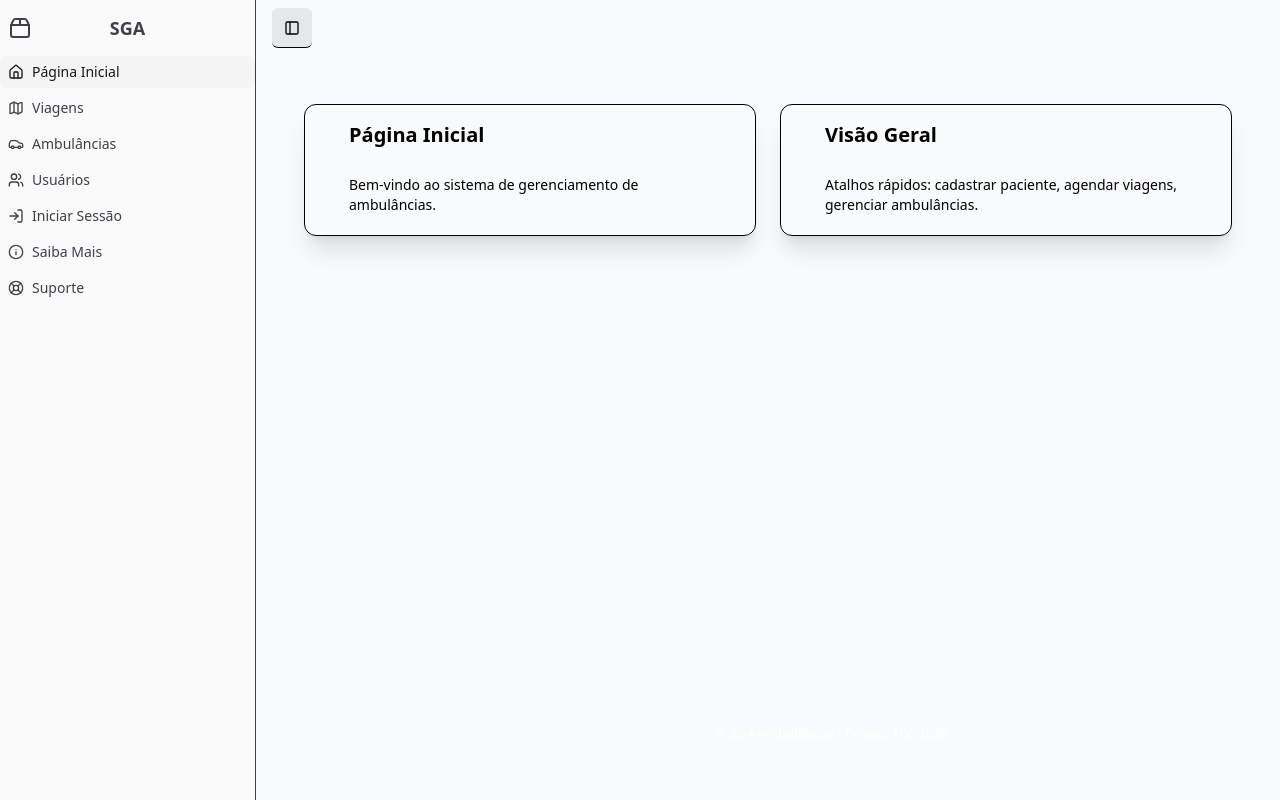
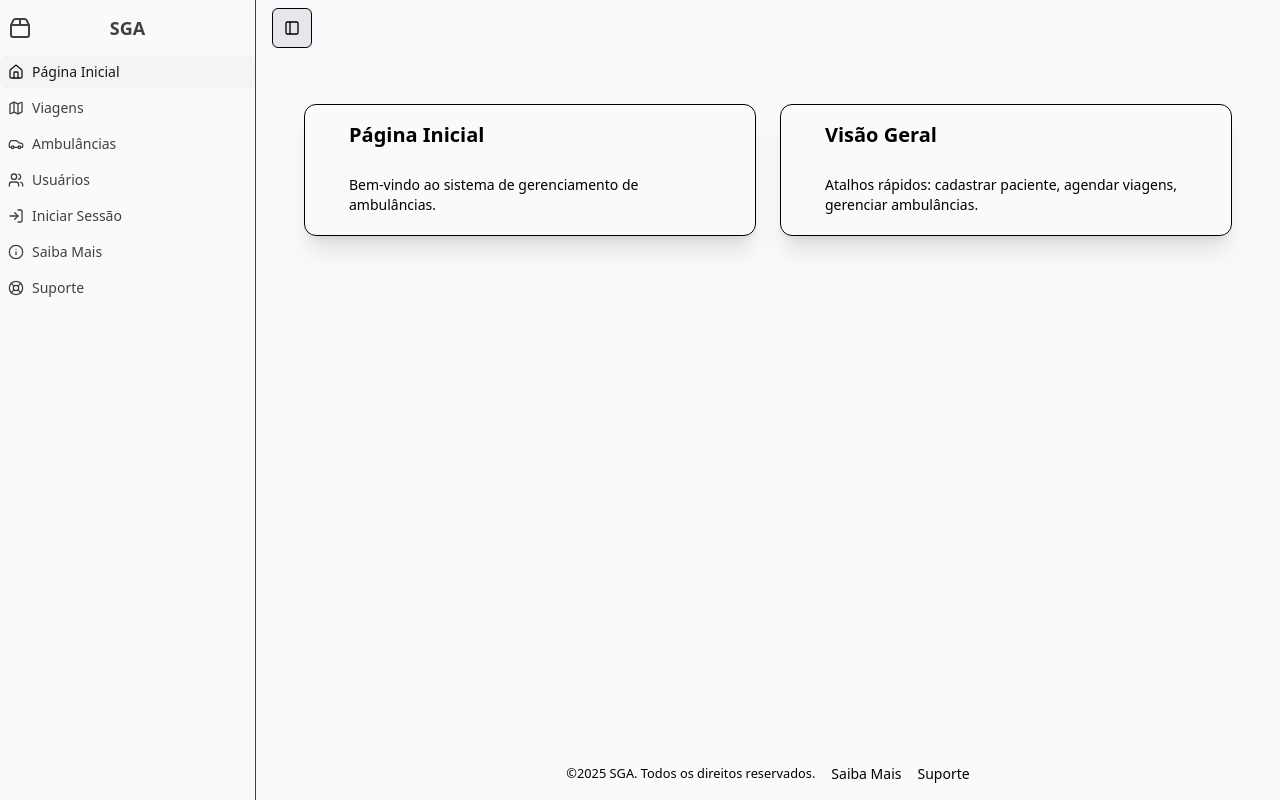
Before and after one commit to gustavoalmeidam7/tcc-sga, a React (Vite) app in the folder frontend/: page / in a window 1280 px wide. Built offline with nearby package versions, Linux system fonts and the light colour scheme.

Commit message:
FIX/ Arrumado o footer desaparecido junto com a borda do SidebarTrigger

```diff
--- a/frontend/src/app.jsx
+++ b/frontend/src/app.jsx
@@ -19,15 +19,15 @@ export default function App() {
     <BrowserRouter>
       <SidebarProvider>
         <AppSidebar />
-        <SidebarInset>
+        <SidebarInset className="flex flex-col min-h-screen justify-between">
           <header className="sticky top-0 z-30 flex h-14 items-center gap-4 border-b px-4 sm:hidden">
             <SidebarTrigger className="bg-gray-200 hover:bg-gray-400" />
             <h1 className="font-semibold text-lg m-0">SGA</h1>
           </header>
           <header className="hidden sm:flex sticky top-0 z-30 h-14 items-center gap-4 px-4">
-              <SidebarTrigger className="border-b bg-gray-200 hover:bg-gray-400 " />
+            <SidebarTrigger className="border bg-gray-200 hover:bg-gray-400 " />
           </header>
-          <main className="p-4 md:p-6">
+          <main className="flex-grow p-4 md:p-6">
             <Routes>
               <Route path="/" element={<Home />} />
               <Route path="/login" element={<Login />} />
--- a/frontend/src/components/footer/footer.css
+++ /dev/null
@@ -1,20 +0,0 @@
-:root {
-  --max-width: 1100px;
-}
-
-.footer {
-  padding: 1.5rem 2rem;
-  background: transparent;
-  color: #fff;
-  text-align: center;
-  margin-top: 2rem;
-  bottom: 0;
-  position: fixed;
-  width: 90%;
-}
-
-.container {
-  max-width: var(--max-width);
-  margin: 0 auto;
-  padding: 2rem;
-}
--- a/frontend/src/components/footer/index.jsx
+++ b/frontend/src/components/footer/index.jsx
@@ -1,13 +1,22 @@
-import "./footer.css"
+import React from 'react';
+import { Link } from 'react-router-dom';
 
-function Footer() {
+export default function Footer() {
   return (
-    <footer className="footer">
-      <div className="container">
-        <small>© SGA Ambulâncias - Projeto TCC 2025</small>
+    <footer className="w-full p-4 flex justify-center text-base text-muted-foreground">
+      <div className="flex flex-col sm:flex-row items-center justify-center space-y-2 sm:space-y-0 sm:space-x-4 max-w-7xl w-full">
+        <small className="text-center sm:text-left">
+          ©2025 SGA. Todos os direitos reservados.
+        </small>
+        <div className="flex space-x-4 text-sm">
+          <Link to="/saiba-mais" className="hover:text-primary transition-colors">
+            Saiba Mais
+          </Link>
+          <Link to="/suporte" className="hover:text-primary transition-colors">
+            Suporte
+          </Link>
+        </div>
       </div>
     </footer>
-  )
+  );
 }
-
-export default Footer
```
Lines whose indentation alone changed are shown as unchanged.
